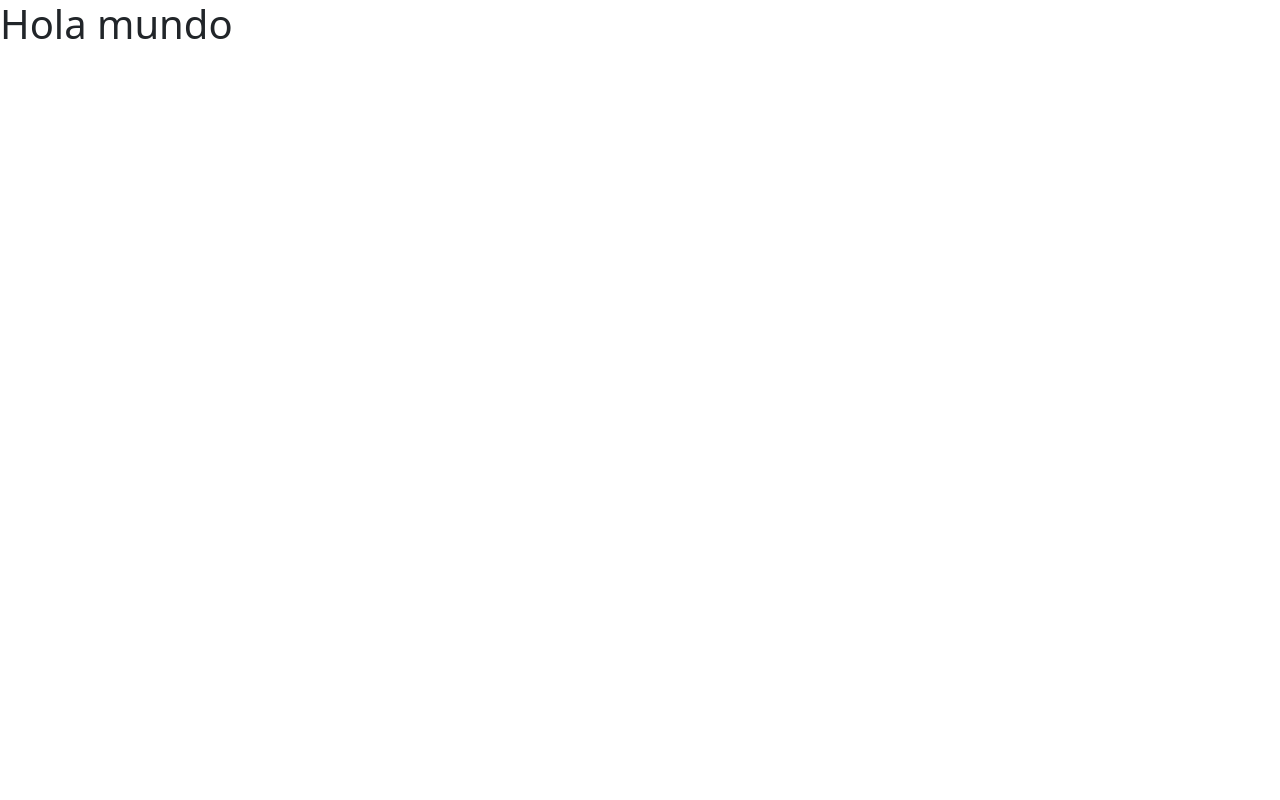
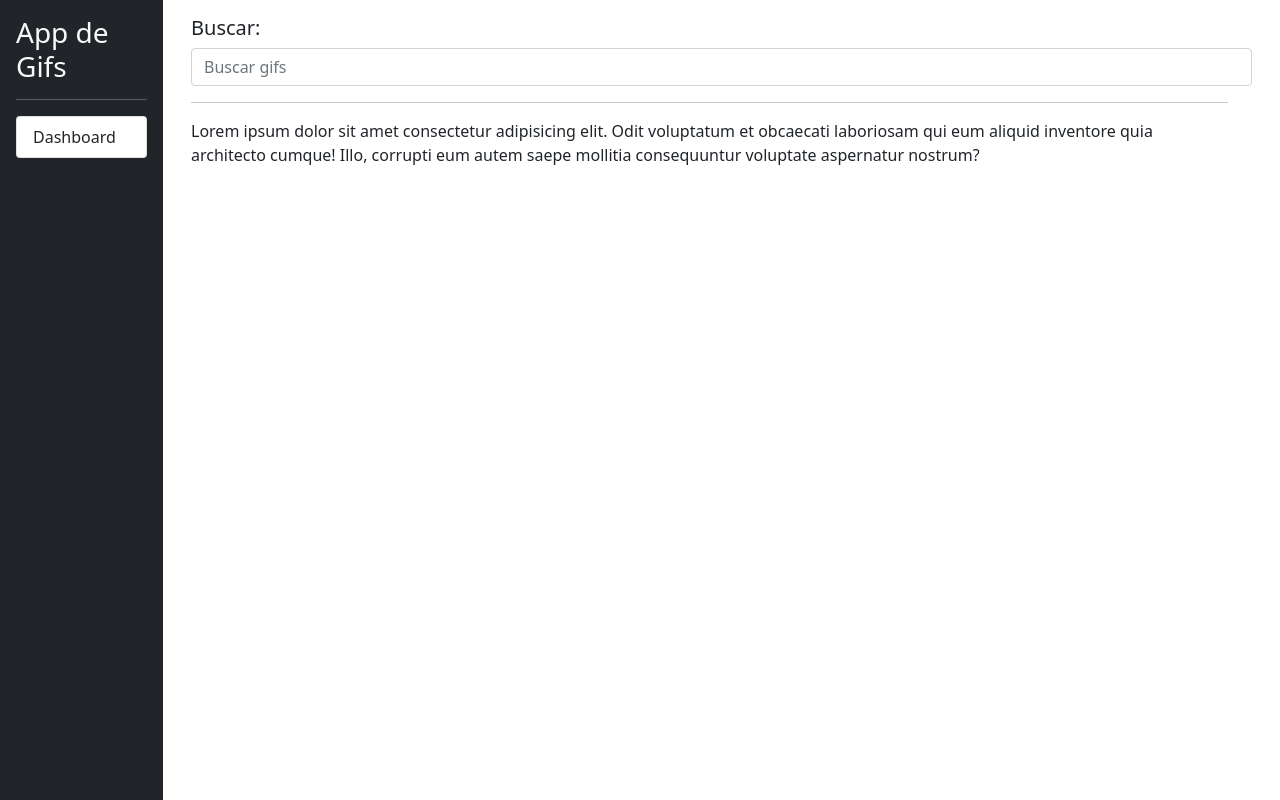
Before and after one commit to JMTE/Angular, an Angular app in the folder 02-appGifs/: page / in a window 1280 px wide. Built offline with nearby package versions, Linux system fonts and the light colour scheme.

Commit message:
Se empieza el diseño del panel principal

```diff
--- a/02-appGifs/src/app/app.component.html
+++ b/02-appGifs/src/app/app.component.html
@@ -1 +1,58 @@
-<h1>Hola mundo</h1>
+<div class="d-flex">
+<!-- Barra -->
+  <div class="bg-dark border-right p-3" id="barra">
+    <h3 class="text-light">
+
+      App de Gifs
+
+
+    </h3>
+
+    <hr class="text-white">
+
+    <div class="list-group list-reset">
+
+      <a href="#" class="list-group-item list-group-item-action">Dashboard</a>
+
+    </div>
+  </div>
+
+<!-- Fin de la barra -->
+
+  <div class="container">
+
+    <div class="row p-3">
+
+        <div class="col">
+
+            <h5>
+              Buscar:
+            </h5>
+
+            <input type="text" class="form-control" placeholder="Buscar gifs">
+
+        </div>
+
+
+
+        <div class="row">
+
+            <div class="col">
+
+              <hr>
+
+              Lorem ipsum dolor sit amet consectetur adipisicing elit. Odit voluptatum et obcaecati laboriosam qui eum aliquid inventore quia architecto cumque! Illo, corrupti eum autem saepe mollitia consequuntur voluptate aspernatur nostrum?
+
+            </div>
+
+        </div>
+
+    </div>
+
+
+
+
+  </div>
+
+
+</div>
--- a/02-appGifs/src/styles.css
+++ b/02-appGifs/src/styles.css
@@ -1 +1,11 @@
 /* You can add global styles to this file, and also import other style files */
+html,body{
+    height: 100%;
+}
+
+#barra{
+
+    height: 100%;
+    min-height: 100vh;
+    min-width: 100px;
+}
```
